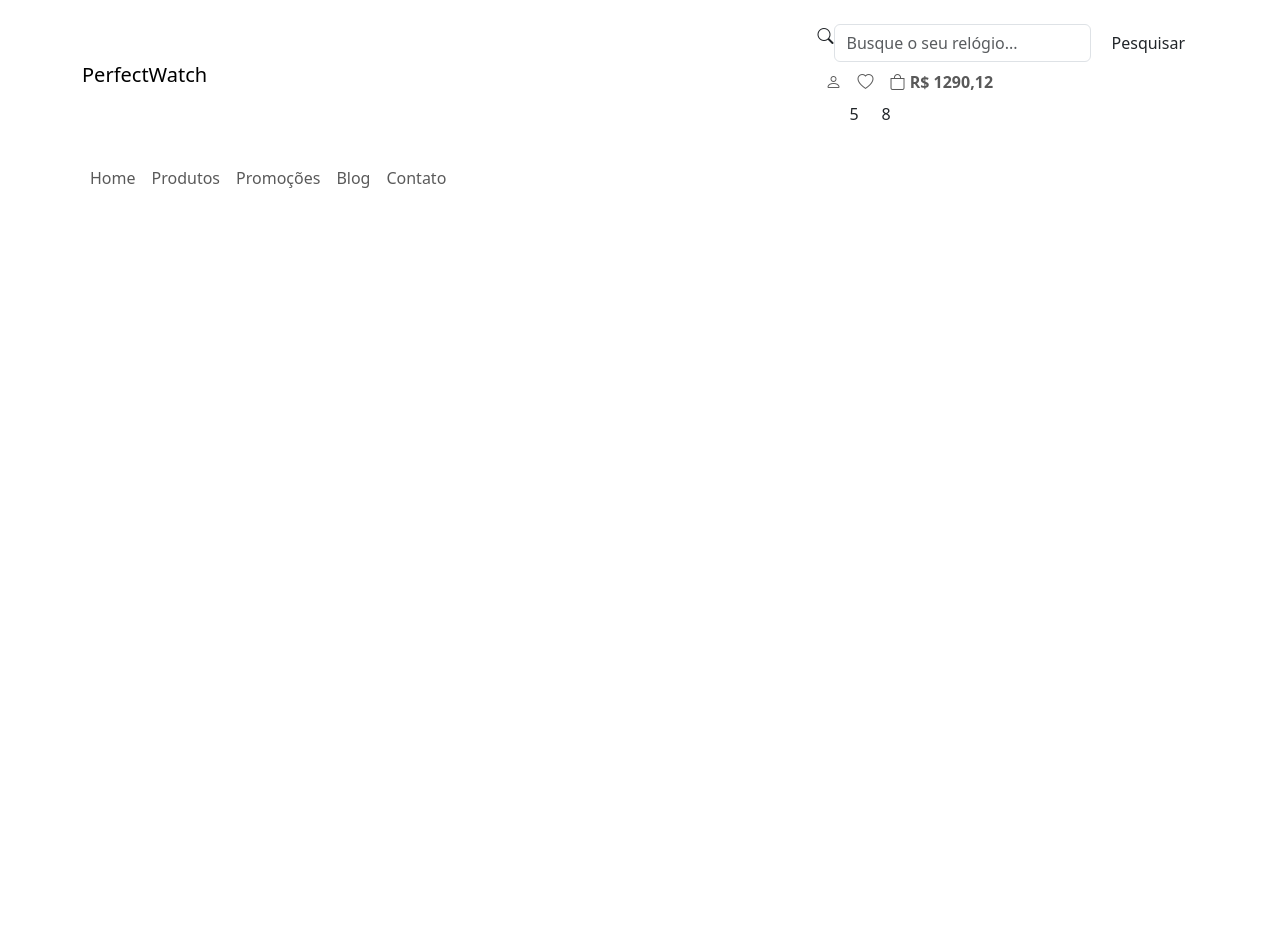
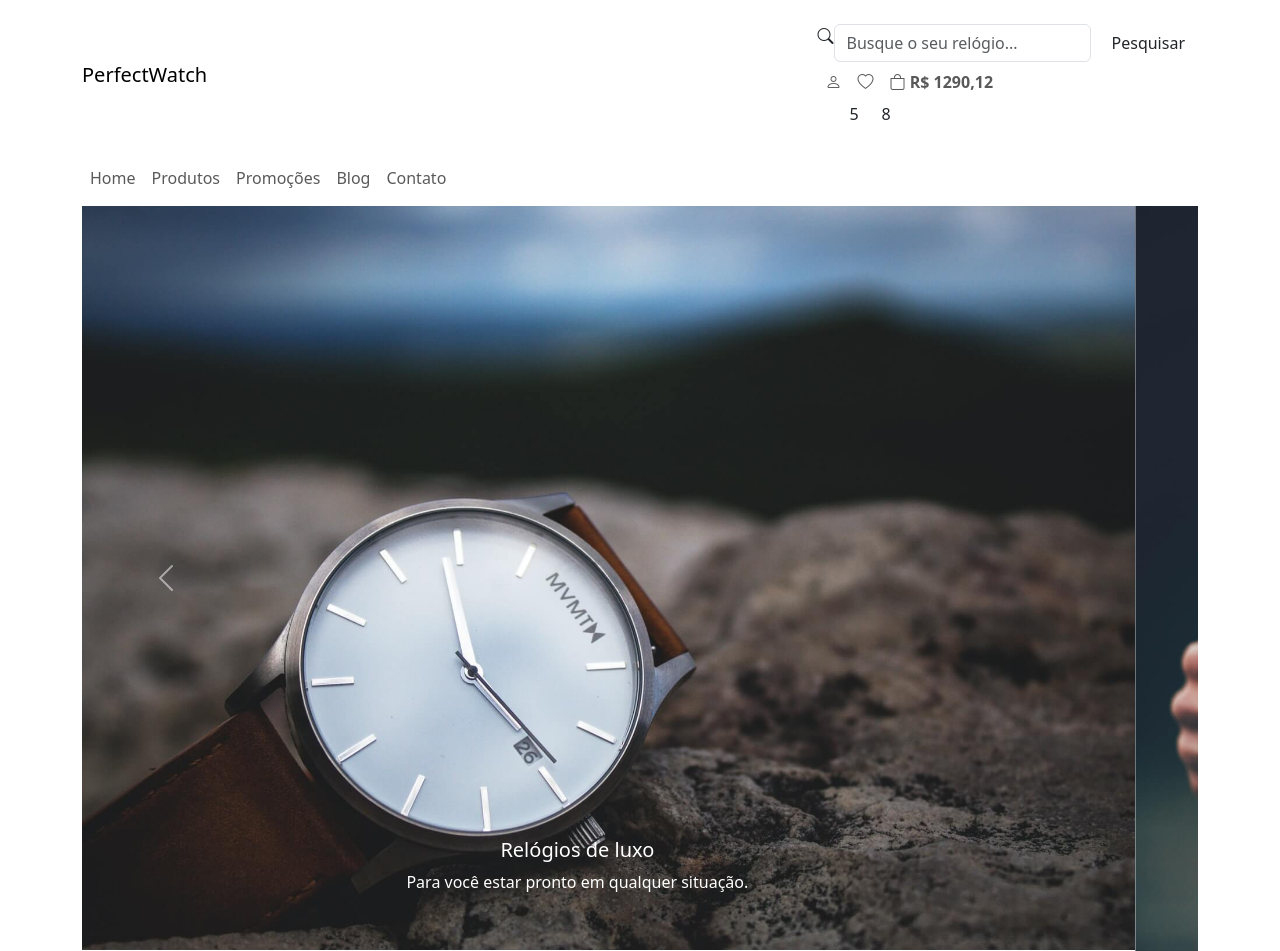
Before and after one commit to JarbasVinicius22/perfectwatch, a plain HTML site: page PerfectWatch (Completo)/index.html in a window 1280 px wide. Before the commit the page ends 800 px from the top, so only its background shows below. Drawn offline with nearby package versions, Linux system fonts and the light colour scheme.

Commit message:
Fase 2
em andamento

```diff
--- a/PerfectWatch (Completo)/index.html
+++ b/PerfectWatch (Completo)/index.html
@@ -117,7 +117,35 @@
 
      <!-- ___________________________________________________________________________________________________ -->
 
-
+     <!-- Banners -->
+      <div class="container" id="Banners-container">
+        <div id="slider" class="carousel slide" data-bs-ride="carousel">
+          <div class="carousel-inner">
+            <!-- Primeiro slide do carousel -->
+             <div class="carousel-item active">
+            <img src="img/banner1.jpg" class="d-block w-100 img-fluid" alt="...">
+              <div class="carousel-caption destaque">
+                <h5>Relógios de luxo</h5>
+                <p>Para você estar pronto em qualquer situação.</p>
+              </div>
+          </div>
+            <!-- Segundo slide do carousel -->
+            <div class="carousel-item">
+              <img src="img/banner3.jpg" class="d-block w-100 img-fluid" alt="...">
+              <div class="carousel-caption destaque">
+                <h5>Linha Importada</h5>
+                <p>Conheça os melhores relogios suiços, com pronta entrega.</p>
+              </div>
+            </div>
+        </div>
+        <!-- Botões de controle´para navegar entre slides -->
+         <button class="carousel-control-prev" type="button" data-bs-target="#slider"
+         data-bs-slide="prev">
+          <span class="carousel-control-prev-icon" aria-hidden="true"></span>
+          <span class="visually-hidden">Previous</span>
+        </button>
+        <button class="carousel-control-next" type="button" data-bs-target="#slider"></button>
+      </div>
 
 
 </body>
```
